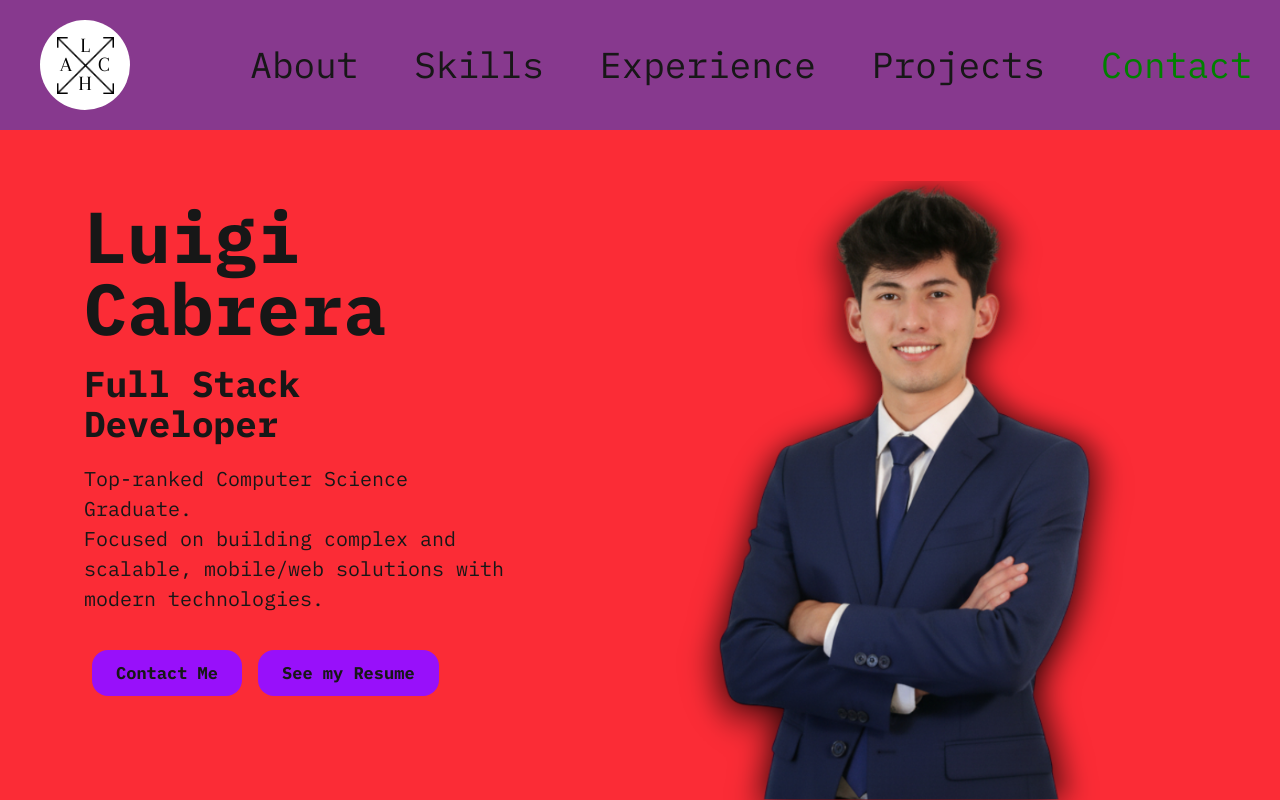
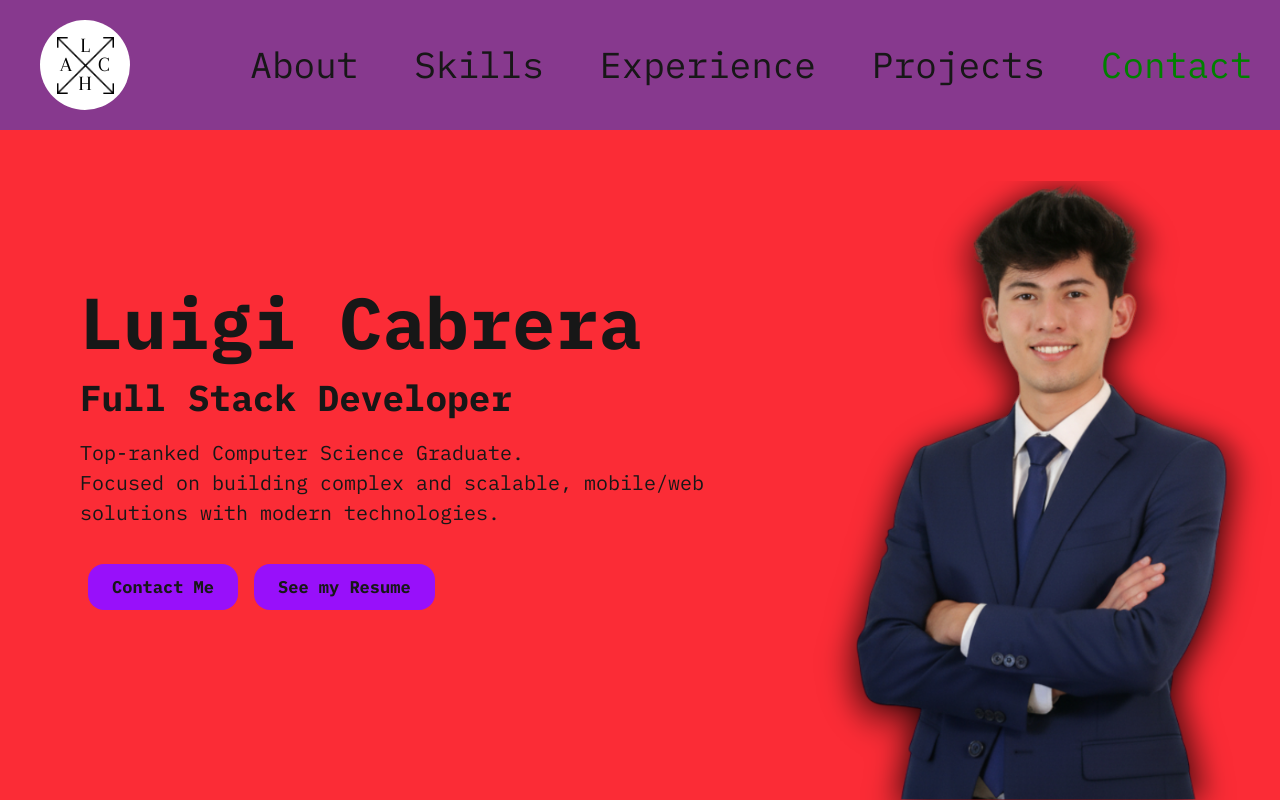
Before and after one commit to luigicabrera10/Personal-Website-2, a Next.js app: page / in a window 1280 px wide. Built offline with nearby package versions, Linux system fonts and the light colour scheme.

Commit message:
📱 Improved Responsive design in about section

```diff
--- a/src/app/@about/page.tsx
+++ b/src/app/@about/page.tsx
@@ -8,7 +8,7 @@ export default function AboutPage(){
          id="about"
       >
 
-         <div className="w-full px-6 mb-5 lg:w-3/5 text-center lg:text-left lg:ml-15">
+         <div className="w-full px-5 mb-5 lg:w-3/5 text-center lg:text-left lg:ml-10 xl:ml-15">
             <div className="font-bold text-5xl pb-5 lg:py-5 lg:text-7xl">
                Luigi Cabrera
             </div>
@@ -34,13 +34,11 @@ export default function AboutPage(){
 
          </div>
 
-         <div className="w-full self-end h-3/7 lg:h-9/10 flex justify-center">
-            <img
-               // className="h-full"
-               src={'/imgs/luigi.png'}
-               alt="Yeap.. that's me"
-            />
-         </div>
+         <img
+            className=" lg:self-end h-3/7 lg:h-9/10"
+            src={'/imgs/luigi.png'}
+            alt="Yeap.. that's me"
+         />
 
       </section>
    )
```
